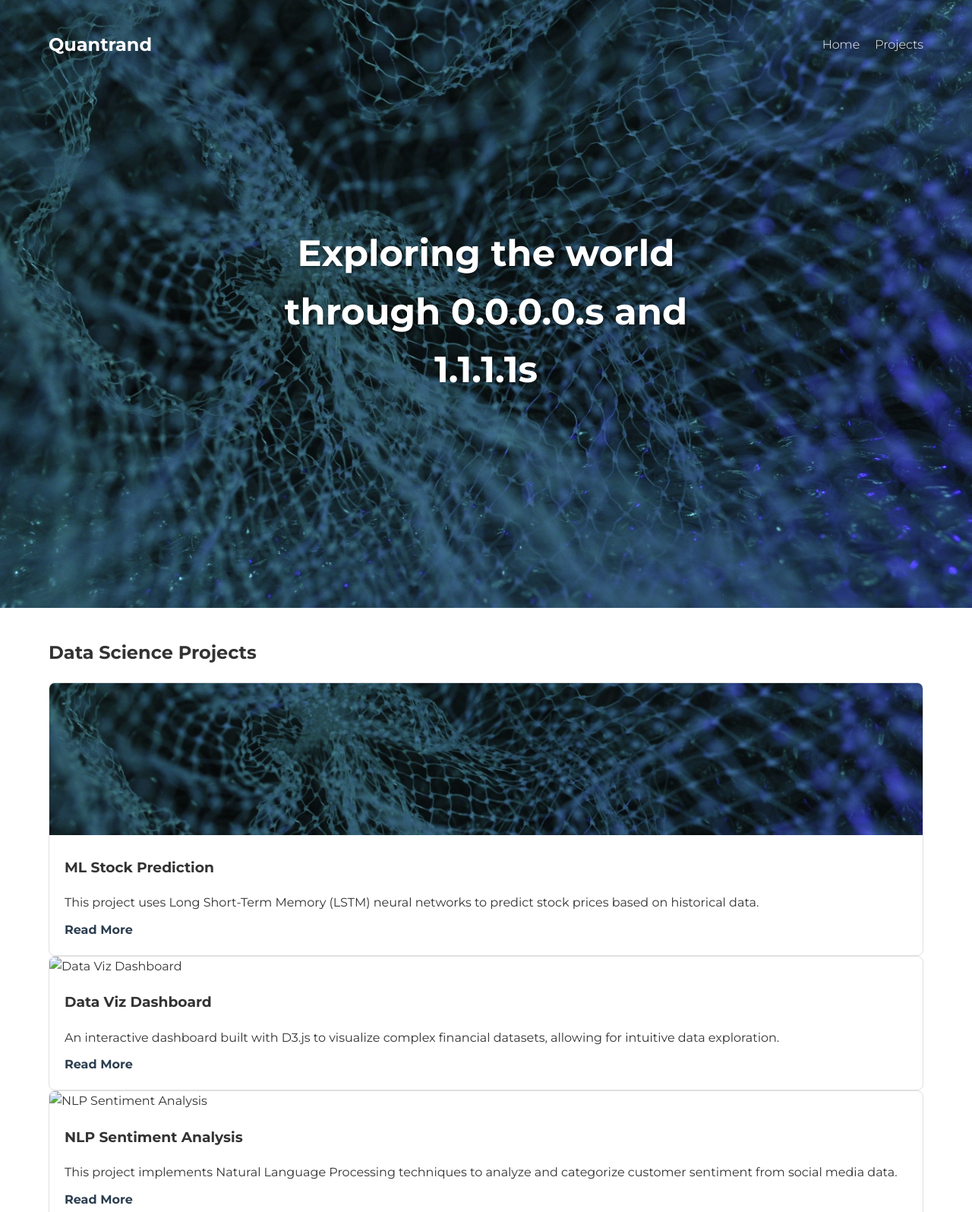
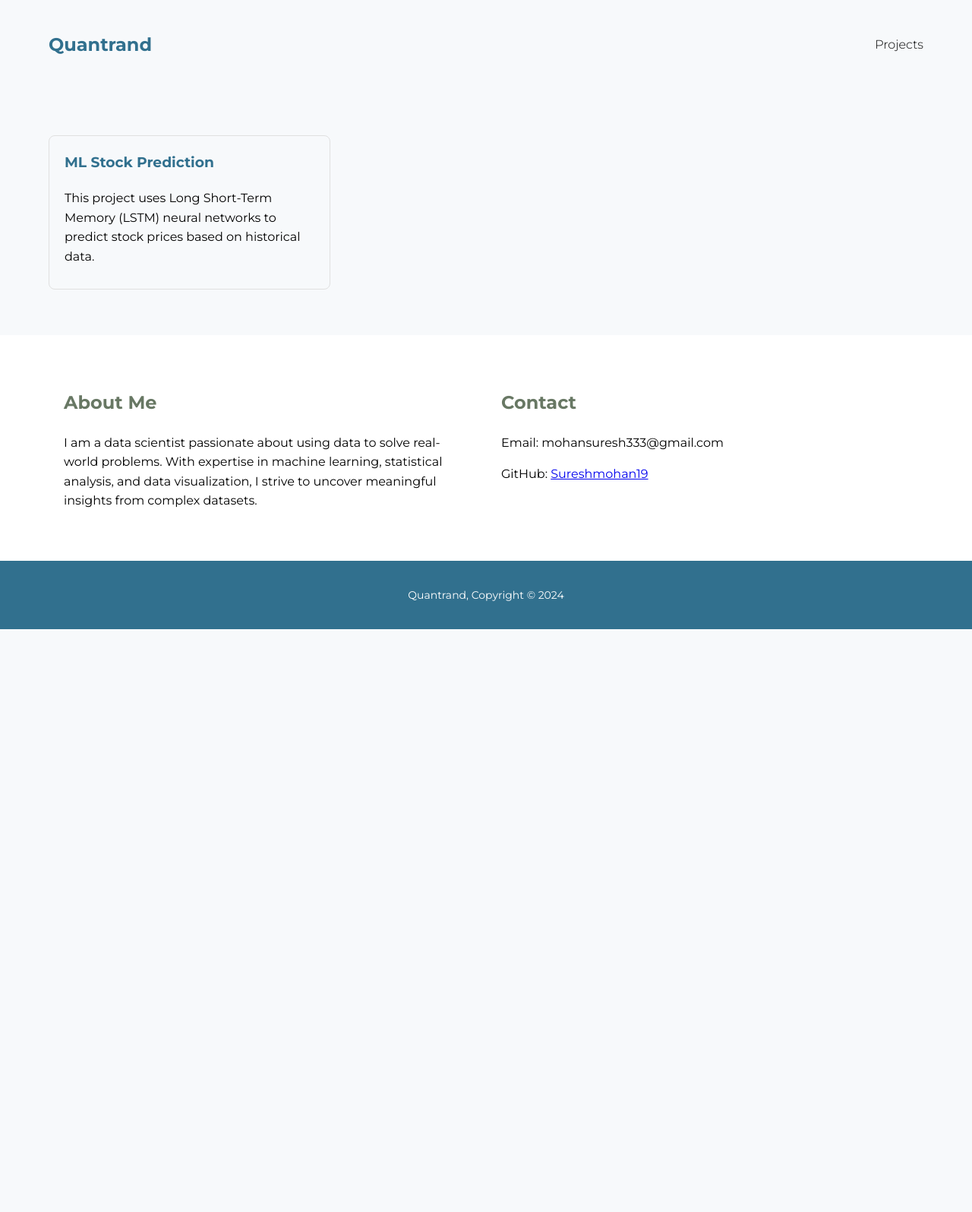
Before and after one commit to Sureshmohan19/quantrand, a plain HTML site: page index.html in a window 1280 px wide. Shown: the top 1595 px of the page at 76% size. After the commit the page ends 828 px from the top, so only its background shows below. Drawn offline with Linux system fonts and the light colour scheme.

Commit message:
template edit

```diff
--- a/index.html
+++ b/index.html
@@ -11,8 +11,8 @@
             line-height: 1.6;
             margin: 0;
             padding: 0;
-            color: #333;
-            background-color: white;
+            color: #000000;
+            background-color: #f7f9fb;
         }
         .container {
             width: 90%;
@@ -20,19 +20,7 @@
             margin: auto;
             padding: 20px;
         }
-        #showcase {
-            height: 100vh;
-            background-image: url('images/cover_image.jpg');
-            background-size: cover;
-            background-position: center;
-            position: relative;
-        }
         header {
-            position: absolute;
-            top: 0;
-            left: 0;
-            right: 0;
-            color: #ffffff;
             padding: 20px 0;
         }
         header .container {
@@ -43,6 +31,7 @@
         header h1 {
             margin: 0;
             font-size: 24px;
+            color: #31708e;
         }
         header nav ul {
             list-style: none;
@@ -54,55 +43,37 @@
             margin-left: 20px;
         }
         header a {
-            color: #ffffff;
+            color: #000000;
             text-decoration: none;
             font-weight: 300;
         }
-        .showcase-content {
-            position: absolute;
-            top: 50%;
-            left: 50%;
-            transform: translate(-50%, -50%);
-            text-align: center;
-            color: #ffffff;
-            text-shadow: 2px 2px 4px rgba(0,0,0,0.5);
+        .post-grid {
+            display: grid;
+            grid-template-columns: repeat(3, 1fr);
+            gap: 20px;
+            margin-top: 40px;
         }
-        .showcase-content h1 {
-            font-size: 48px;
-            margin-bottom: 20px;
-        }
-        .project {
+        .post {
             border: 1px solid #e0e0e0;
             border-radius: 8px;
-            overflow: hidden;
+            padding: 20px;
             transition: transform 0.3s ease;
         }
-        .project:hover {
+        .post:hover {
             transform: translateY(-5px);
         }
-        .project-image {
-            width: 100%;
-            height: 200px;
-            object-fit: cover;
+        .post h3 {
+            margin-top: 0;
+            color: #31708e;
+            font-weight: 600;
         }
-        .project-content {
-            padding: 20px;
-        }
-        .project h3 {
-            margin-top: 0;
-        }
-        .project p {
+        .post p {
             margin-bottom: 10px;
         }
-        .project a {
-            display: inline-block;
-            color: #2c3e50;
-            text-decoration: none;
-            font-weight: bold;
-        }
         #about-contact {
-            background-color: #f9f9f9;
+            background-color: #ffffff;
             padding: 50px 0;
+            margin-top: 40px;
         }
         #about-contact .container {
             display: flex;
@@ -112,8 +83,11 @@
             flex: 1;
             padding: 0 20px;
         }
+        #about-contact h2 {
+            color: #687864;
+        }
         footer {
-            background-color: #2c3e50;
+            background-color: #31708e;
             color: #ffffff;
             text-align: center;
             padding: 20px 0;
@@ -122,28 +96,21 @@
     </style>
 </head>
 <body>
-    <section id="showcase">
     <header>
         <div class="container">
             <h1>Quantrand</h1>
             <nav>
                 <ul>
-                        <li><a href="#Home">Home</a></li>
                     <li><a href="#Projects">Projects</a></li>
                 </ul>
             </nav>
         </div>
     </header>
-        <div class="showcase-content">
-            <h1>Exploring the world through 0.0.0.0.s and 1.1.1.1s</h1>
-        </div>
-    </section>
 
     <section id="projects">
         <div class="container">
-            <h2>Data Science Projects</h2>
-            <div class="project-grid" id="project-grid">
-                <!-- Projects will be dynamically added here -->
+            <div class="post-grid" id="post-grid">
+                <!-- Posts will be dynamically added here -->
             </div>
         </div>
     </section>
@@ -167,49 +134,28 @@
     </footer>
 
     <script>
-        const projects = [
+        const posts = [
             {
                 title: "ML Stock Prediction",
-                description: "LSTM neural networks for stock price forecasting.",
-                excerpt: "This project uses Long Short-Term Memory (LSTM) neural networks to predict stock prices based on historical data.",
-                image: "images/cover_image.jpg",
-                link: "projects/stock-prediction.html"
+                excerpt: "This project uses Long Short-Term Memory (LSTM) neural networks to predict stock prices based on historical data."
             },
-            {
-                title: "Data Viz Dashboard",
-                description: "Interactive D3.js dashboard for financial data.",
-                excerpt: "An interactive dashboard built with D3.js to visualize complex financial datasets, allowing for intuitive data exploration.",
-                image: "path/to/data-viz-image.jpg",
-                link: "projects/data-dashboard.html"
-            },
-            {
-                title: "NLP Sentiment Analysis",
-                description: "Analyzing customer sentiment from social media.",
-                excerpt: "This project implements Natural Language Processing techniques to analyze and categorize customer sentiment from social media data.",
-                image: "path/to/nlp-sentiment-image.jpg",
-                link: "projects/sentiment-analysis.html"
-            },
-            // Add more projects as needed
+            // Add more posts as needed
         ];
 
-        function displayProjects() {
-            const projectGrid = document.getElementById('project-grid');
-            projects.forEach(project => {
-                const projectElement = document.createElement('div');
-                projectElement.classList.add('project');
-                projectElement.innerHTML = `
-                    <img src="${project.image}" alt="${project.title}" class="project-image">
-                    <div class="project-content">
-                        <h3>${project.title}</h3>
-                        <p>${project.excerpt}</p>
-                        <a href="${project.link}">Read More</a>
-                    </div>
+        function displayPosts() {
+            const postGrid = document.getElementById('post-grid');
+            posts.forEach(post => {
+                const postElement = document.createElement('div');
+                postElement.classList.add('post');
+                postElement.innerHTML = `
+                    <h3>${post.title}</h3>
+                    <p>${post.excerpt}</p>
                 `;
-                projectGrid.appendChild(projectElement);
+                postGrid.appendChild(postElement);
             });
         }
 
-        window.onload = displayProjects;
+        window.onload = displayPosts;
     </script>
 </body>
 </html>
```
Lines whose indentation alone changed are shown as unchanged.
